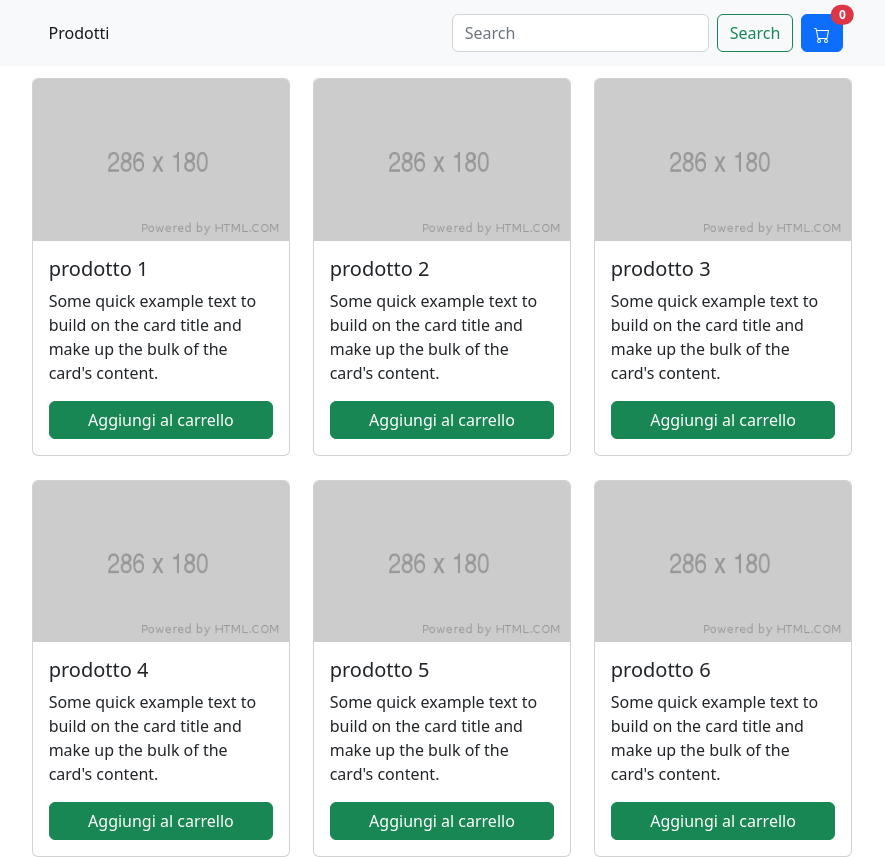
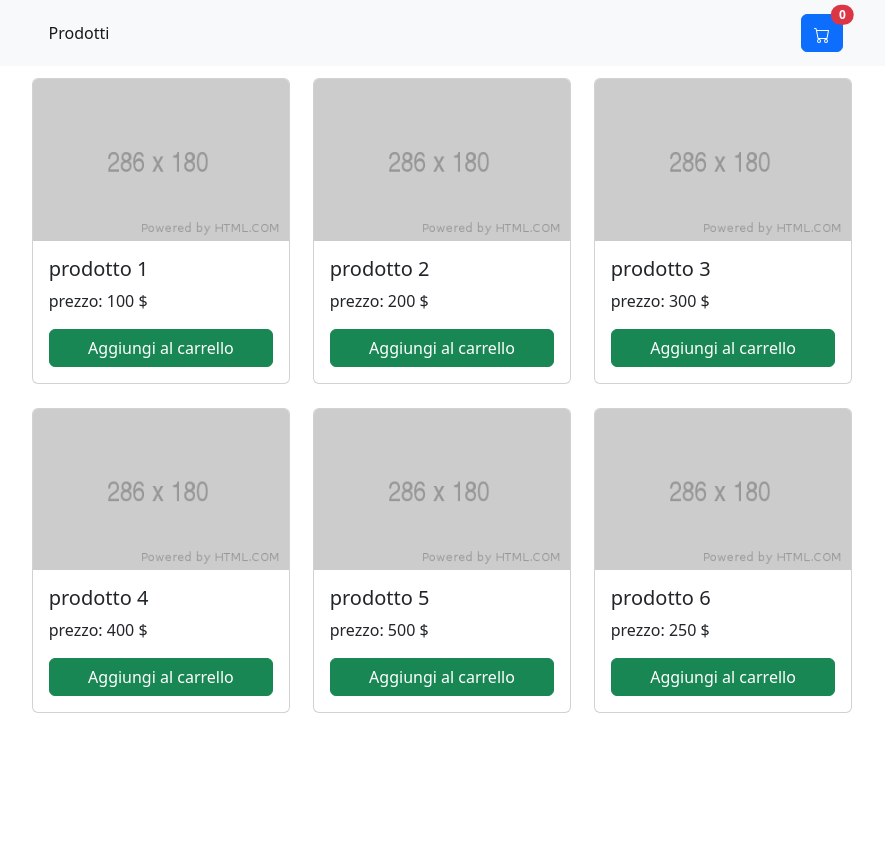
Before and after one commit to dacn-UFS07/progetto-ufs11, an Angular app: page / in a window 1280 px wide. Shown: the whole page, without its empty margins (198-1083 px from the left). After the commit the page ends 800 px from the top, so only its background shows below. Built offline with nearby package versions, Linux system fonts and the light colour scheme.

Commit message:
feat: demo cart implemented

```diff
--- a/src/app/carrello/carrello.component.css
+++ b/src/app/carrello/carrello.component.css
@@ -0,0 +1,4 @@
+.card-container {
+    width: 64%;
+    margin: auto;
+}
--- a/src/app/carrello/carrello.component.html
+++ b/src/app/carrello/carrello.component.html
@@ -1 +1,12 @@
-<p>carrello works!</p>
+<div class="card-container">
+    <div class="cart-item" *ngFor="let cartItem of cartItems">
+        <ol class="list-group list-group-numbered">
+            <li class="list-group-item d-flex justify-content-between align-items-start">
+                <div class="ms-2 me-auto">
+                <div class="fw-bold">{{ cartItem.nome }}</div>
+                prezzo: {{ cartItem.prezzo }} $
+                </div>
+            </li>
+        </ol>
+    </div>
+</div>
--- a/src/app/carrello/carrello.component.ts
+++ b/src/app/carrello/carrello.component.ts
@@ -1,4 +1,5 @@
 import { Component, OnInit } from '@angular/core';
+import { CarrelloService } from '../services/carrello.service';
 
 @Component({
   selector: 'app-carrello',
@@ -7,7 +8,9 @@ import { Component, OnInit } from '@angular/core';
 })
 export class CarrelloComponent implements OnInit {
 
-  constructor() { }
+  cartItems = this.cartService.getItems()
+
+  constructor(private cartService: CarrelloService) { }
 
   ngOnInit(): void {
   }
--- a/src/app/navbar/navbar.component.html
+++ b/src/app/navbar/navbar.component.html
@@ -6,10 +6,6 @@
                     <a class="nav-link active" aria-current="page" href="#">Prodotti</a>
                   </li>
             </ul>
-            <form class="d-flex" role="search">
-                <input class="form-control me-2" type="search" placeholder="Search" aria-label="Search">
-                <button class="btn btn-outline-success" type="submit">Search</button>
-            </form>
             <a routerLink="/carrello" routerLinkActive="active" class="nav-link cart-btn-badge">
               <button type="button" class="btn  btn-primary position-relative">
                   <svg xmlns="http://www.w3.org/2000/svg" width="16" height="16" fill="currentColor" class="bi bi-cart" viewBox="0 0 16 16">
--- a/src/app/prodotti/prodotti.component.html
+++ b/src/app/prodotti/prodotti.component.html
@@ -6,8 +6,8 @@
                     <img src="../assets/placeholder_card_product.png" class="card-img-top" alt="...">
                     <div class="card-body">
                         <h5 class="card-title">{{ prodotto.nome }}</h5>
-                        <p class="card-text">Some quick example text to build on the card title and make up the bulk of the card's content.</p>
-                        <button type="button" class="btn btn-success" (click)="onIncreaseBadgeNumber()">Aggiungi al carrello</button>
+                        <p class="card-text">prezzo: {{ prodotto.prezzo }} $</p>
+                        <button type="button" class="btn btn-success" (click)="onIncreaseBadgeNumber(); addToCart(prodotto)">Aggiungi al carrello</button>
                     </div>
                 </div>
             </div>
--- a/src/app/prodotti/prodotti.component.ts
+++ b/src/app/prodotti/prodotti.component.ts
@@ -2,6 +2,7 @@ import { Component, OnInit } from '@angular/core';
 import { Prodotto } from '../models/prodotto.model';
 import { ProdottoService } from '../services/prodotto.service';
 import { NavbarService } from '../shared/navbar.service';
+import { CarrelloService } from '../services/carrello.service';
 
 @Component({
   selector: 'app-prodotti',
@@ -13,7 +14,7 @@ export class ProdottiComponent implements OnInit {
   prodotti :Prodotto[] = []
   badgeNumbersAddedToCart:any
 
-  constructor(private prodottoService :ProdottoService, private sharedBadgeNumbersAddedToCart: NavbarService) {
+  constructor(private cartService: CarrelloService, private prodottoService :ProdottoService, private sharedBadgeNumbersAddedToCart: NavbarService) {
     this.prodotti = this.prodottoService.prodotti
    }
 
@@ -24,4 +25,8 @@ export class ProdottiComponent implements OnInit {
     this.sharedBadgeNumbersAddedToCart.setBadgeNumbersAddedToCart(this.sharedBadgeNumbersAddedToCart.getBadgeNumbersAddedToCart() +1)
   }
 
+  addToCart(product: any) {
+    this.cartService.addToCart(product);
+  }
+
 }
--- a/src/app/services/carrello.service.ts
+++ b/src/app/services/carrello.service.ts
@@ -6,7 +6,16 @@ import { Prodotto } from '../models/prodotto.model';
 })
 export class CarrelloService {
 
-  private _carrello :Prodotto[] = []
+  private cartItems :Prodotto[] = []
 
   constructor() { }
+
+  addToCart(product: Prodotto) {
+    this.cartItems.push(product);
+  }
+
+  getItems() {
+    return this.cartItems;
+  }
+
 }
```
